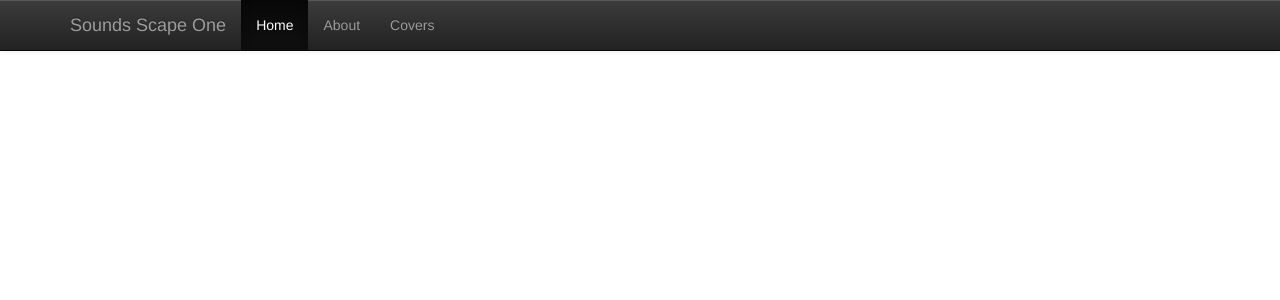
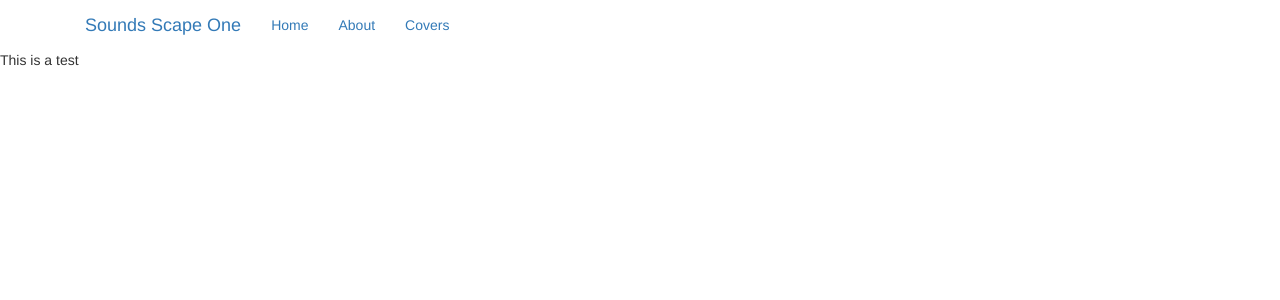
Before and after one commit to mrgardner/mrgardner.github.io, a Jekyll site: the page built from index.html, in a window 1280 px wide. Shown: the top 300 px of the page. Built offline with Jekyll 4.4.1, drawn with Linux system fonts in a browser that asks for light colours; nearby versions of some CDN libraries.

Commit message:
Updated nav bar

```diff
--- a/_includes/footer.html
+++ b/_includes/footer.html
@@ -0,0 +1,2 @@
+</div>
+</div>
--- a/_includes/head.html
+++ b/_includes/head.html
@@ -6,6 +6,10 @@
 	<link rel="stylesheet" href="https://maxcdn.bootstrapcdn.com/bootstrap/3.3.4/css/bootstrap-theme.min.css">
 	<script src="https://ajax.googleapis.com/ajax/libs/jquery/1.11.2/jquery.min.js"></script>
 	<script src="https://maxcdn.bootstrapcdn.com/bootstrap/3.3.4/js/bootstrap.min.js"></script>
+	<script src="http://kenzanmedia.com/js/jquery/1.4.2/jquery.min.js" type="text/javascript"></script>
+  	<script src="http://kenzanmedia.com/js/kenzan.js" type="text/javascript"></script>
 
 	<title>SoundScape One</title>
+
+
 </head>
--- a/_includes/header.html
+++ b/_includes/header.html
@@ -1,13 +1,8 @@
-<nav id="myNavbar" class="navbar navbar-default navbar-inverse navbar-fixed-top" role="navigation">
+
+<nav id="myNavbar">
     <!-- Brand and toggle get grouped for better mobile display -->
     <div class="container">
         <div class="navbar-header">
-            <button type="button" class="navbar-toggle" data-toggle="collapse" data-target="#navbarCollapse">
-                <span class="sr-only">Toggle navigation</span>
-                <span class="icon-bar"></span>
-                <span class="icon-bar"></span>
-                <span class="icon-bar"></span>
-            </button>
             <a class="navbar-brand" href="#">Sounds Scape One</a>
         </div>
         <!-- Collect the nav links, forms, and other content for toggling -->
@@ -20,3 +15,6 @@
         </div>
     </div>
 </nav>
+
+<div id="content">
+        <div class="content-area">
```
Also changed, not shown: _config.yml (line endings or trailing spaces), 3 other files.
